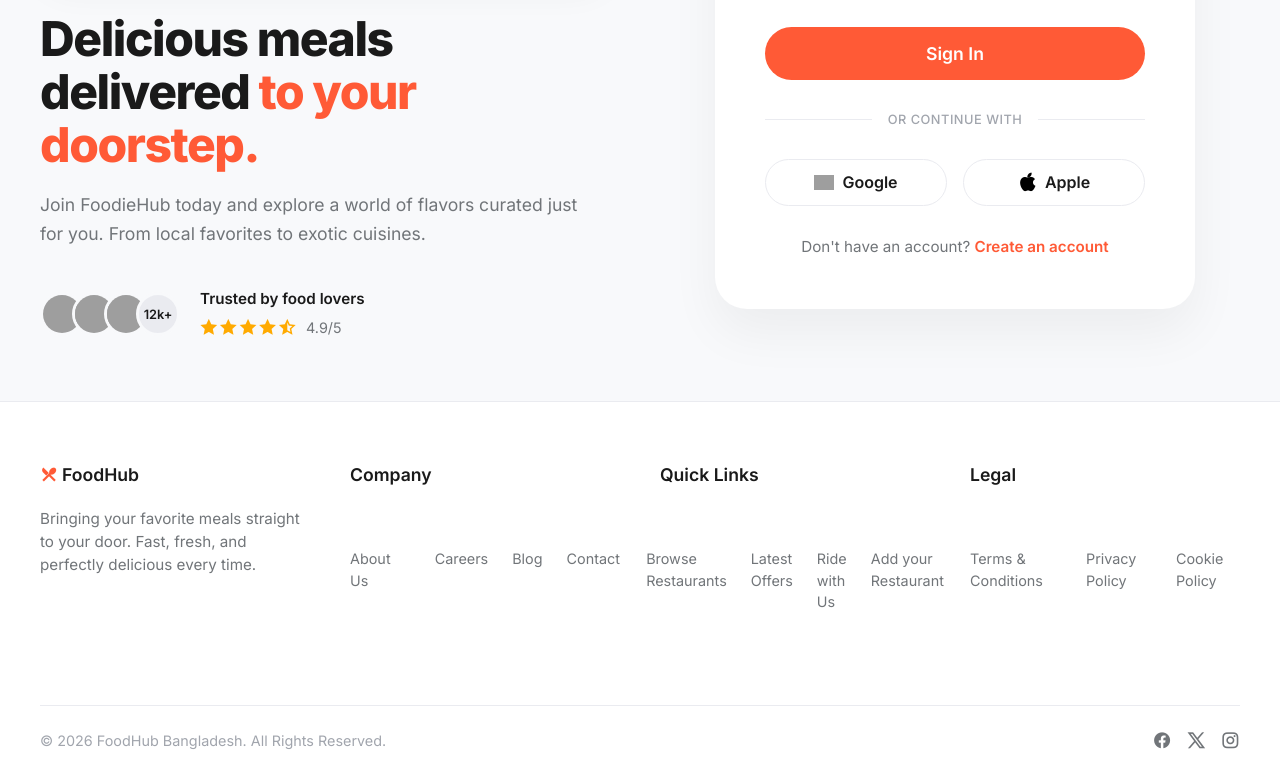
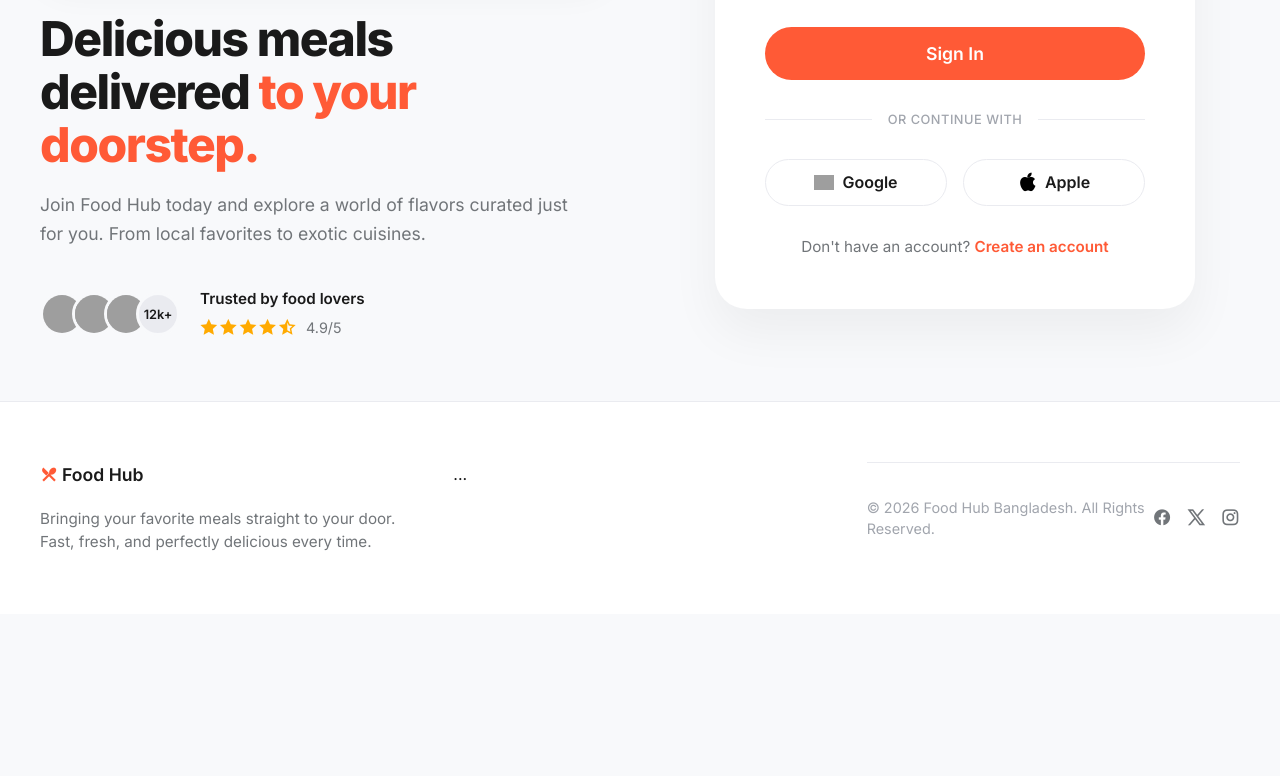
Before and after one commit to mahmudul194/Food-Hub, a plain HTML site: page frontend/index.html in a window 1280 px wide. Shown: the part 507-1283 px from the top of the page. After the commit the page ends 1121 px from the top, so only its background shows below. Drawn offline with nearby package versions, Linux system fonts and the light colour scheme; grey boxes are pictures that could not be loaded.

Commit message:
changed the main html file

```diff
--- a/frontend/index.html
+++ b/frontend/index.html
@@ -13,7 +13,7 @@
     <nav class="navbar">
         <a href="index.html" class="logo">
             <div class="logo-icon"><i class="ri-restaurant-2-fill"></i></div>
-            FoodieHub
+            Food Hub
         </a>
         <ul class="nav-links">
             <li><a href="index.html" class="text-primary font-weight-600">Home</a></li>
@@ -38,7 +38,7 @@
 
             <div class="hero-content">
                 <h1>Delicious meals delivered <span class="text-primary">to your doorstep.</span></h1>
-                <p class="hero-subtitle">Join FoodieHub today and explore a world of flavors curated just for you. From local favorites to exotic cuisines.</p>
+                <p class="hero-subtitle">Join Food Hub today and explore a world of flavors curated just for you. From local favorites to exotic cuisines.</p>
 
                 <div class="social-proof">
                     <div class="avatars">
@@ -120,38 +120,12 @@
     <footer class="site-footer">
         <div class="footer-grid">
             <div class="footer-col brand">
-                <h4><i class="ri-restaurant-2-fill text-primary"></i> FoodHub</h4>
+                <h4><i class="ri-restaurant-2-fill text-primary"></i> Food Hub</h4>
                 <p>Bringing your favorite meals straight to your door. Fast, fresh, and perfectly delicious every time.</p>
             </div>
-            <div class="footer-col">
-                <h4>Company</h4>
-                <ul class="footer-links">
-                    <li><a href="#">About Us</a></li>
-                    <li><a href="#">Careers</a></li>
-                    <li><a href="#">Blog</a></li>
-                    <li><a href="#">Contact</a></li>
-                </ul>
-            </div>
-            <div class="footer-col">
-                <h4>Quick Links</h4>
-                <ul class="footer-links">
-                    <li><a href="browse.html">Browse Restaurants</a></li>
-                    <li><a href="offers.html">Latest Offers</a></li>
-                    <li><a href="#">Ride with Us</a></li>
-                    <li><a href="#">Add your Restaurant</a></li>
-                </ul>
-            </div>
-            <div class="footer-col">
-                <h4>Legal</h4>
-                <ul class="footer-links">
-                    <li><a href="#">Terms & Conditions</a></li>
-                    <li><a href="#">Privacy Policy</a></li>
-                    <li><a href="#">Cookie Policy</a></li>
-                </ul>
-            </div>
-        </div>
-        <div class="footer-bottom">
-            <div>&copy; 2026 FoodHub Bangladesh. All Rights Reserved.</div>
+...
+            <div class="footer-bottom">
+            <div>&copy; 2026 Food Hub Bangladesh. All Rights Reserved.</div>
             <div class="footer-social">
                 <a href="#"><i class="ri-facebook-circle-fill"></i></a>
                 <a href="#"><i class="ri-twitter-x-line"></i></a>
```
